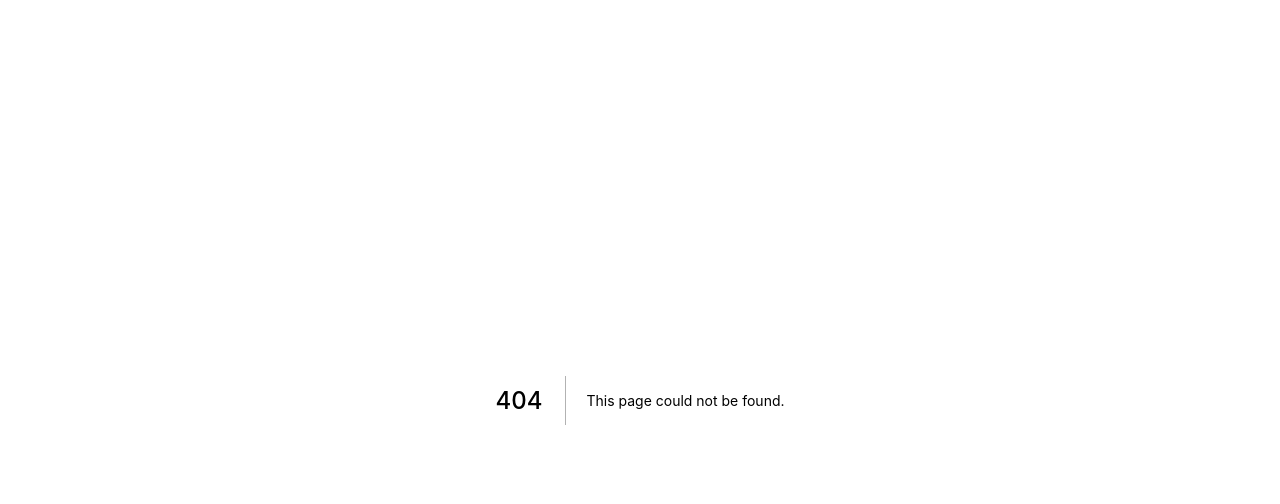
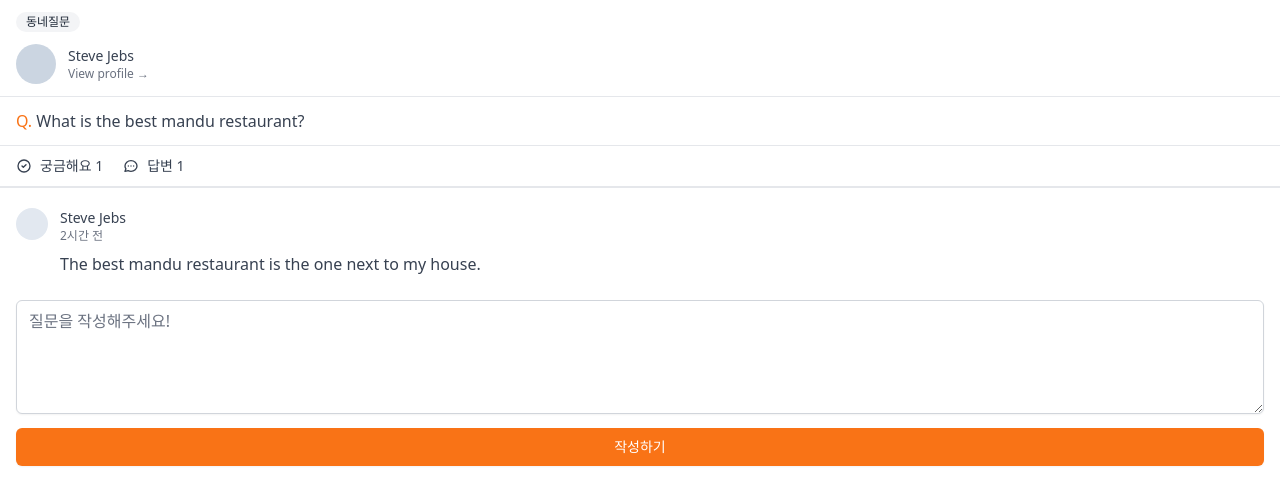
Before and after one commit to n0hack/daangn-market, a Next.js app: page /community/1 in a window 1280 px wide. Before the commit this address had no page. Shown: the top 504 px of the page. Built offline with nearby package versions, Linux system fonts and the light colour scheme.

Commit message:
[feat] 커뮤니티 상세 페이지 마크업

```diff
--- /dev/null
+++ b/pages/community/[id].tsx
@@ -0,0 +1,84 @@
+export default function CommunityPostDetail() {
+  return (
+    <div>
+      <span className="inline-flex my-3 ml-4 items-center px-2.5 py-0.5 rounded-full text-xs font-medium bg-gray-100 text-gray-800">
+        동네질문
+      </span>
+      <div className="flex mb-3 px-4 cursor-pointer pb-3  border-b items-center space-x-3">
+        <div className="w-10 h-10 rounded-full bg-slate-300" />
+        <div>
+          <p className="text-sm font-medium text-gray-700">Steve Jebs</p>
+          <p className="text-xs font-medium text-gray-500">
+            View profile &rarr;
+          </p>
+        </div>
+      </div>
+      <div>
+        <div className="mt-2 px-4 text-gray-700">
+          <span className="text-orange-500 font-medium">Q.</span> What is the
+          best mandu restaurant?
+        </div>
+        <div className="flex px-4 space-x-5 mt-3 text-gray-700 py-2.5 border-t border-b-[2px]  w-full">
+          <span className="flex space-x-2 items-center text-sm">
+            <svg
+              className="w-4 h-4"
+              fill="none"
+              stroke="currentColor"
+              viewBox="0 0 24 24"
+              xmlns="http://www.w3.org/2000/svg"
+            >
+              <path
+                strokeLinecap="round"
+                strokeLinejoin="round"
+                strokeWidth="2"
+                d="M9 12l2 2 4-4m6 2a9 9 0 11-18 0 9 9 0 0118 0z"
+              ></path>
+            </svg>
+            <span>궁금해요 1</span>
+          </span>
+          <span className="flex space-x-2 items-center text-sm">
+            <svg
+              className="w-4 h-4"
+              fill="none"
+              stroke="currentColor"
+              viewBox="0 0 24 24"
+              xmlns="http://www.w3.org/2000/svg"
+            >
+              <path
+                strokeLinecap="round"
+                strokeLinejoin="round"
+                strokeWidth="2"
+                d="M8 12h.01M12 12h.01M16 12h.01M21 12c0 4.418-4.03 8-9 8a9.863 9.863 0 01-4.255-.949L3 20l1.395-3.72C3.512 15.042 3 13.574 3 12c0-4.418 4.03-8 9-8s9 3.582 9 8z"
+              ></path>
+            </svg>
+            <span>답변 1</span>
+          </span>
+        </div>
+      </div>
+      <div className="px-4 my-5 space-y-5">
+        <div className="flex items-start space-x-3">
+          <div className="w-8 h-8 bg-slate-200 rounded-full" />
+          <div>
+            <span className="text-sm block font-medium text-gray-700">
+              Steve Jebs
+            </span>
+            <span className="text-xs text-gray-500 block ">2시간 전</span>
+            <p className="text-gray-700 mt-2">
+              The best mandu restaurant is the one next to my house.
+            </p>
+          </div>
+        </div>
+      </div>
+      <div className="px-4">
+        <textarea
+          className="mt-1 shadow-sm w-full focus:ring-orange-500 rounded-md border-gray-300 focus:border-orange-500 "
+          rows={4}
+          placeholder="질문을 작성해주세요!"
+        />
+        <button className="mt-2 w-full bg-orange-500 hover:bg-orange-600 text-white py-2 px-4 border border-transparent rounded-md shadow-sm text-sm font-medium focus:ring-2 focus:ring-offset-2 focus:ring-orange-500 focus:outline-none ">
+          작성하기
+        </button>
+      </div>
+    </div>
+  );
+}
```
